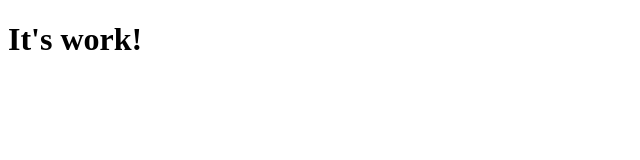
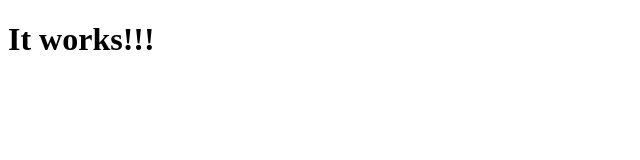
Before and after one commit to mrdudov/mrdudov_ru, a plain HTML site: page frontend/index.html in a window 1280 px wide. Shown: the full height of the page, 0-640 px from the left. Drawn offline with Linux system fonts and the light colour scheme.

Commit message:
It worksgit status! bugfix

```diff
--- a/frontend/index.html
+++ b/frontend/index.html
@@ -7,6 +7,6 @@
     <title>mrdudov</title>
   </head>
   <body>
-    <h1>It's work!</h1>
+    <h1>It works!!!</h1>
   </body>
 </html>
```
